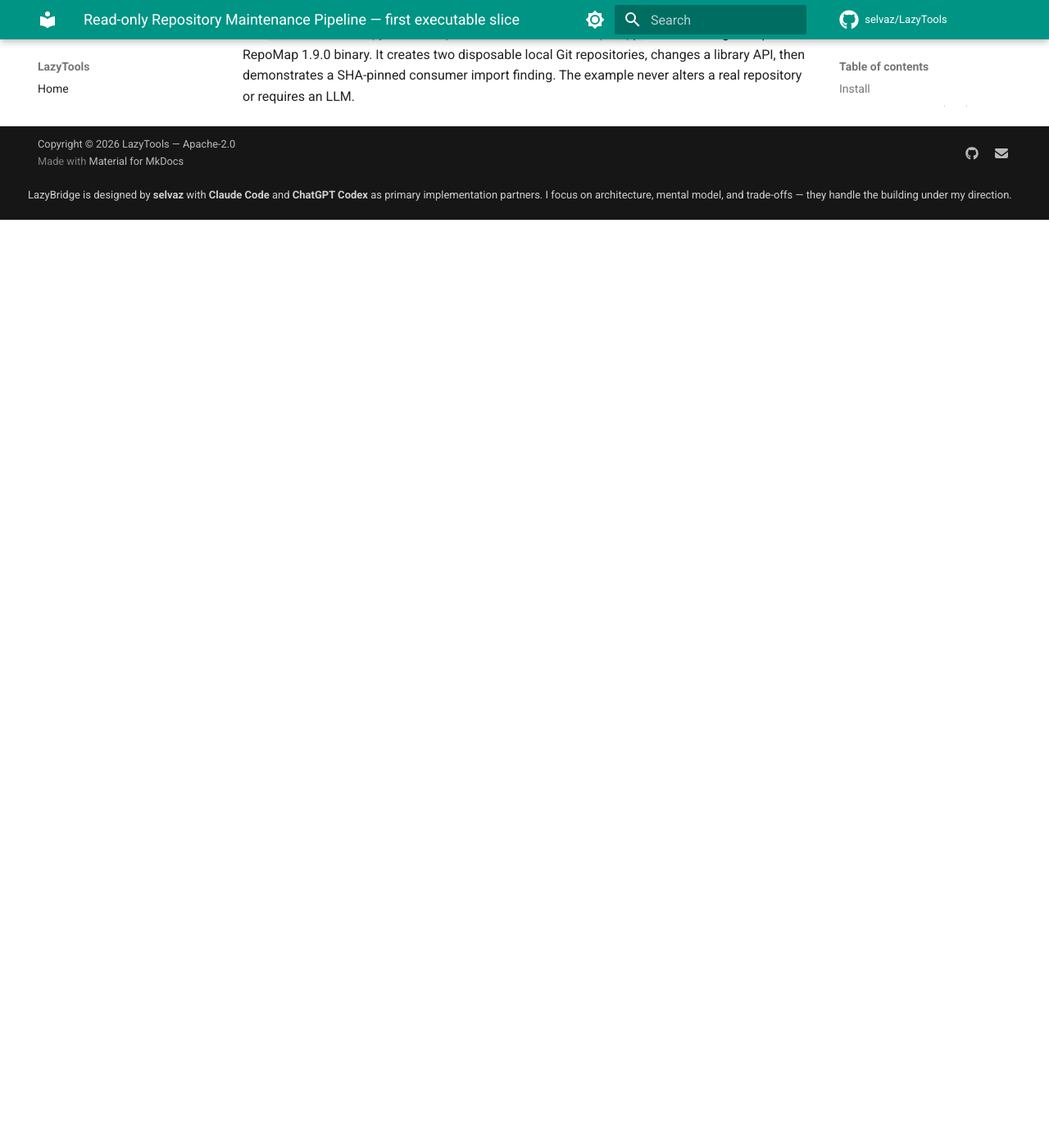
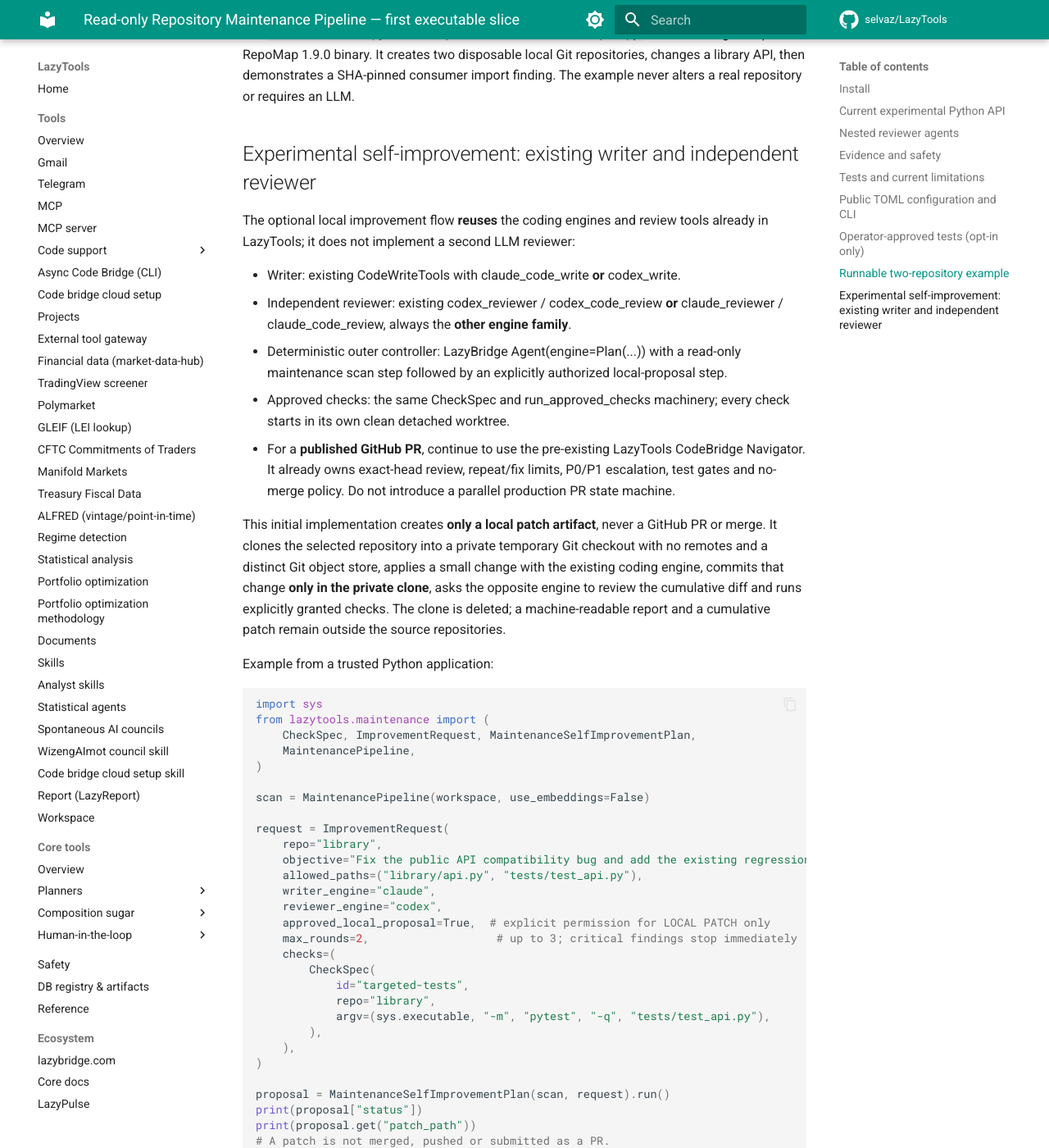
Before and after one commit to selvaz/LazyTools, an MkDocs documentation site: the page built from docs/maintenance.md, in a window 1280 px wide and 1400 px high, scrolled down 4720 px. Shown: the whole window at 82% size. Built offline with MkDocs 1.6.1 and Material for MkDocs 9.7.7, drawn with Linux system fonts in a browser that asks for light colours; comment, search, counter and statistics services are not loaded; before the commit the page ends 4988 px from its top, so only the background shows below that; some of the changed text lies outside the part shown.

Commit message:
docs(maintenance): document independent existing code review tools and local self-improvement Plan

```diff
--- a/docs/maintenance.md
+++ b/docs/maintenance.md
@@ -161,3 +161,56 @@ Every scan has its own run_id and distinct report files; a later run cannot over
 ## Runnable two-repository example
 
 Run `PYTHONPATH=src python examples/maintenance_two_repos.py` after installing the optional RepoMap 1.9.0 binary. It creates two disposable local Git repositories, changes a library API, then demonstrates a SHA-pinned consumer import finding. The example never alters a real repository or requires an LLM.
+
+
+## Experimental self-improvement: existing writer and independent reviewer
+
+The optional local improvement flow **reuses** the coding engines and review tools already in LazyTools; it does not implement a second LLM reviewer:
+
+- Writer: existing CodeWriteTools with claude_code_write **or** codex_write.
+- Independent reviewer: existing codex_reviewer / codex_code_review **or** claude_reviewer / claude_code_review, always the **other engine family**.
+- Deterministic outer controller: LazyBridge Agent(engine=Plan(...)) with a read-only maintenance scan step followed by an explicitly authorized local-proposal step.
+- Approved checks: the same CheckSpec and run_approved_checks machinery; every check starts in its own clean detached worktree.
+- For a **published GitHub PR**, continue to use the pre-existing LazyTools CodeBridge Navigator. It already owns exact-head review, repeat/fix limits, P0/P1 escalation, test gates and no-merge policy. Do not introduce a parallel production PR state machine.
+
+This initial implementation creates **only a local patch artifact**, never a GitHub PR or merge. It clones the selected repository into a private temporary Git checkout with no remotes and a distinct Git object store, applies a small change with the existing coding engine, commits that change **only in the private clone**, asks the opposite engine to review the cumulative diff and runs explicitly granted checks. The clone is deleted; a machine-readable report and a cumulative patch remain outside the source repositories.
+
+Example from a trusted Python application:
+
+~~~python
+import sys
+from lazytools.maintenance import (
+    CheckSpec, ImprovementRequest, MaintenanceSelfImprovementPlan,
+    MaintenancePipeline,
+)
+
+scan = MaintenancePipeline(workspace, use_embeddings=False)
+
+request = ImprovementRequest(
+    repo="library",
+    objective="Fix the public API compatibility bug and add the existing regression coverage",
+    allowed_paths=("library/api.py", "tests/test_api.py"),
+    writer_engine="claude",
+    reviewer_engine="codex",
+    approved_local_proposal=True,  # explicit permission for LOCAL PATCH only
+    max_rounds=2,                   # up to 3; critical findings stop immediately
+    checks=(
+        CheckSpec(
+            id="targeted-tests",
+            repo="library",
+            argv=(sys.executable, "-m", "pytest", "-q", "tests/test_api.py"),
+        ),
+    ),
+)
+
+proposal = MaintenanceSelfImprovementPlan(scan, request).run()
+print(proposal["status"])
+print(proposal.get("patch_path"))
+# A patch is not merged, pushed or submitted as a PR.
+~~~
+
+The default approval is False and the operator must enumerate exact allowed changed files. If writer and reviewer select the same engine family, construction fails. The reviewer must return the existing independent-review marker and a strict JSON findings contract (P0/P1/P2/P3 severities); missing, malformed or failed reviews **never** count as clean. P0/P1 escalates; lower-severity findings can trigger bounded additional writer rounds. A clean review without operator-approved tests is marked needs_approved_checks, **not** ready. All successful checks still yield proposal_ready_for_human_review, not automatic acceptance.
+
+**Security/operational limits:** the existing coding agents may have their own runtime access or network capabilities, and running untrusted repository test code is active execution. A private Git clone is not a secure OS sandbox. Use trusted checkouts or isolated runners with network restrictions for unattended usage; the built-in code writer is configured with Claude Bash disabled, and no remote is retained in the proposal clone. Do not give these tools high-privilege credentials. The initial feature is for opt-in developer-controlled experimentation; it does not launch live coding sessions automatically from GitHub events and does not provide automatic PR creation.
+
+The local loop is **not** a second implementation of CodeBridge Navigator: it prepares an auditable patch before any PR exists. Once an operator publishes an approved patch as a PR, use CodeBridge Navigator for the head-bound review/repair cycle. No automatic merge is provided by either path.
```
